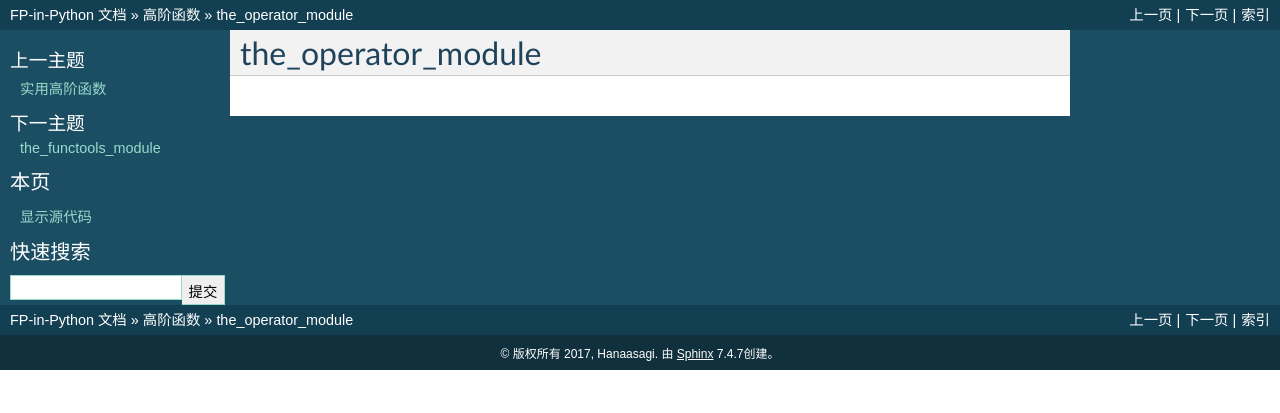
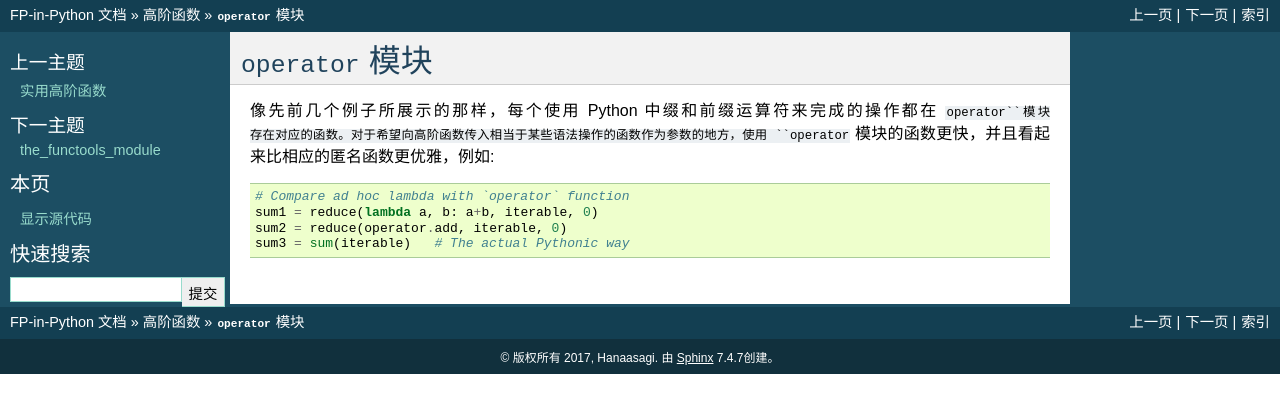
Before and after one commit to Hanaasagi/FP-in-python-zh, a Sphinx documentation site: the page built from source/the_operator_module.rst, in a window 1280 px wide. Shown: the top 413 px of the page. Built offline with Sphinx 7.4.7, drawn with Linux system fonts in a browser that asks for light colours.

Commit message:
finish operator module chapter

```diff
--- a/source/the_operator_module.rst
+++ b/source/the_operator_module.rst
@@ -1,2 +1,11 @@
-the_operator_module
+``operator`` 模块
 ======================
+
+像先前几个例子所展示的那样，每个使用 Python 中缀和前缀运算符来完成的操作都在 ``operator``模块
+存在对应的函数。对于希望向高阶函数传入相当于某些语法操作的函数作为参数的地方，使用 ``operator``
+模块的函数更快，并且看起来比相应的匿名函数更优雅，例如::
+
+    # Compare ad hoc lambda with `operator` function
+    sum1 = reduce(lambda a, b: a+b, iterable, 0)
+    sum2 = reduce(operator.add, iterable, 0)
+    sum3 = sum(iterable)   # The actual Pythonic way
```
